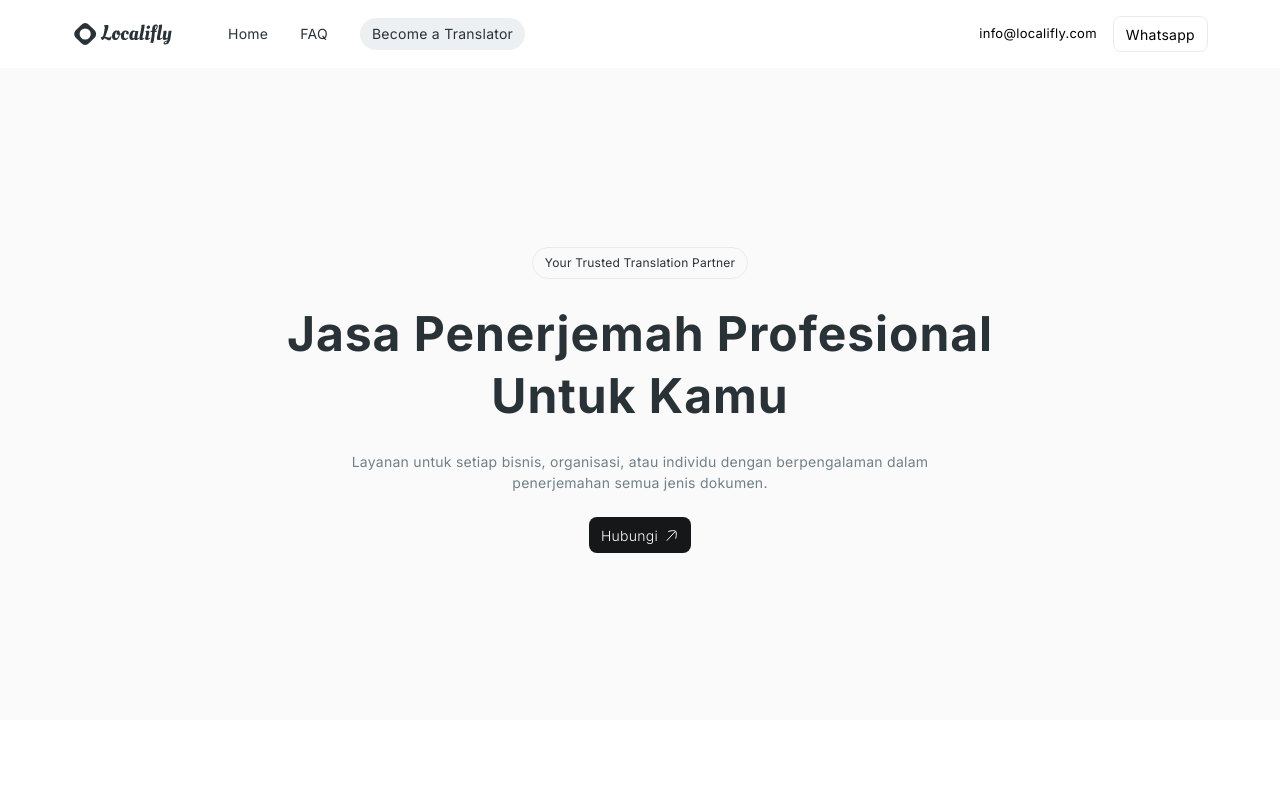
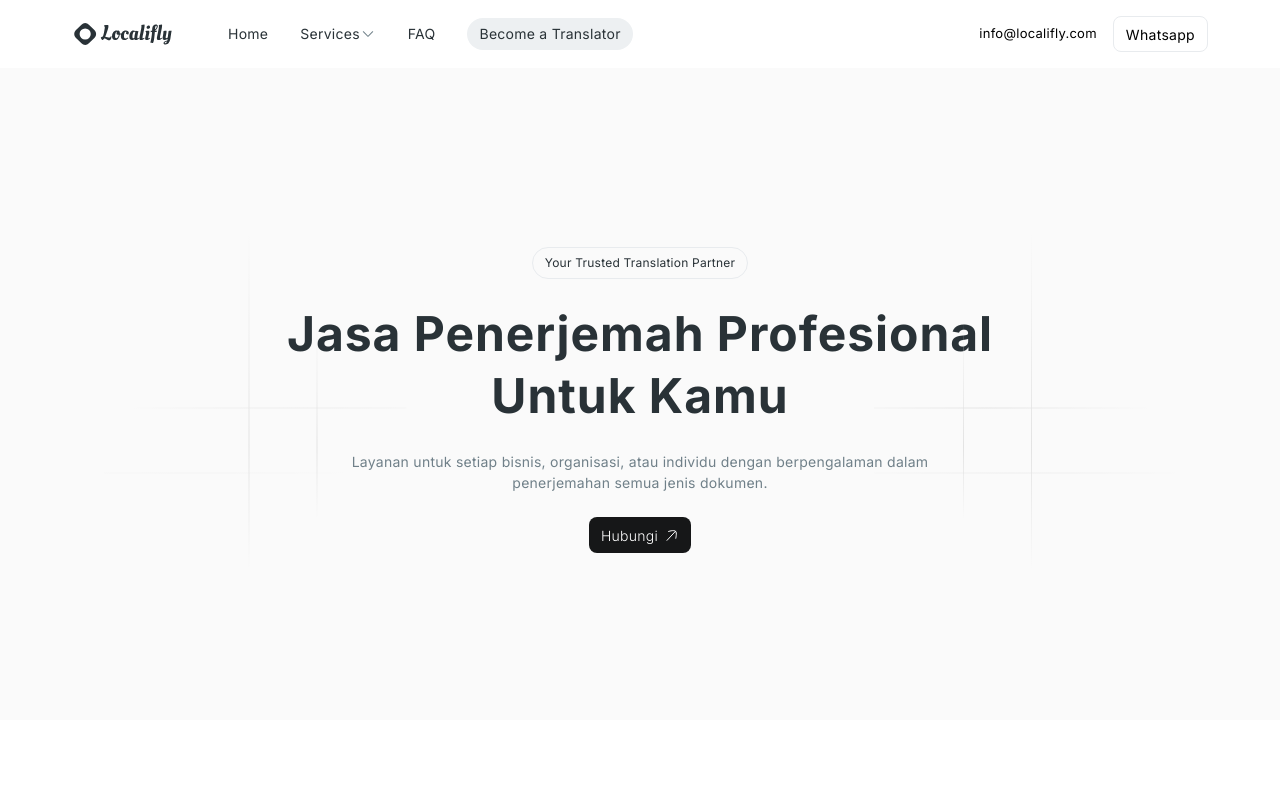
Before and after one commit to nyxx47/localifly, a Nuxt app: page / in a window 1280 px wide. Shown: the top 800 px of the page. Built offline with nearby package versions, Linux system fonts and the light colour scheme; what vue3-lottie would draw is missing.

Commit message:
update 31 dec

```diff
--- a/components/molecules/Header.vue
+++ b/components/molecules/Header.vue
@@ -16,6 +16,7 @@
           target="_blank"
         />
       </div>
+      <img class="h-grid" src="~/assets/images/grid.svg" alt="grid" />
     </div>
   </div>
 </template>
@@ -40,6 +41,10 @@
     justify-content: center;
     .hero-img {
       // width: 50%;
+    }
+
+    .h-grid {
+      position: absolute;
     }
 
     .content {
--- a/components/molecules/Navbar.vue
+++ b/components/molecules/Navbar.vue
@@ -5,11 +5,20 @@
         <img class="logo" src="~/assets/logo.svg" alr="transiago logo" />
         <div class="menus">
           <nuxt-link to="/">Home</nuxt-link>
-          <!-- <div class="menu">
-            Layanan <img src="~assets/icons/arrow1.svg" alt="arrow-down" />
-          </div> -->
-          <nuxt-link to="/">FAQ</nuxt-link>
-          <!-- <div class="menu">Blog</div> -->
+
+          <nuxt-link to="/" class="services">
+            Services
+            <img src="~assets/icons/arrow1.svg" alt="arrow-down" />
+            <div class="menu-s">
+              <nuxt-link to="/document-translation"
+                >Document Translation</nuxt-link
+              >
+              <nuxt-link to="/proofreading">Proofreading</nuxt-link>
+            </div>
+          </nuxt-link>
+          <nuxt-link to="/faq">FAQ</nuxt-link>
+          <!-- <a href="/faq">tet</a> -->
+          <!-- <a href="/career" class="n-badge">Become a Translator</a> -->
           <nuxt-link to="/career" class="n-badge"
             >Become a Translator</nuxt-link
           >
@@ -116,7 +125,12 @@ const Toggle = async (params) => {
         display: flex;
         gap: 32px;
 
+        .services:hover > .menu-s {
+          display: flex;
+        }
+
         a {
+          position: relative;
           cursor: pointer;
           display: flex;
           align-items: center;
@@ -126,6 +140,20 @@ const Toggle = async (params) => {
           line-height: 145%; /* 19.5px */
           letter-spacing: 0.26px;
           color: $TextPrimary;
+
+          .menu-s {
+            position: absolute;
+            background: white;
+            padding: 12px 16px;
+            border-radius: 8px;
+            width: max-content;
+            top: 2em;
+            border: 1px solid $ArtboardBorder;
+            z-index: 10;
+            display: none;
+            flex-direction: column;
+            gap: 6px;
+          }
         }
 
         .n-badge {
```
Also changed, not shown: assets/images/grid.svg (added).
